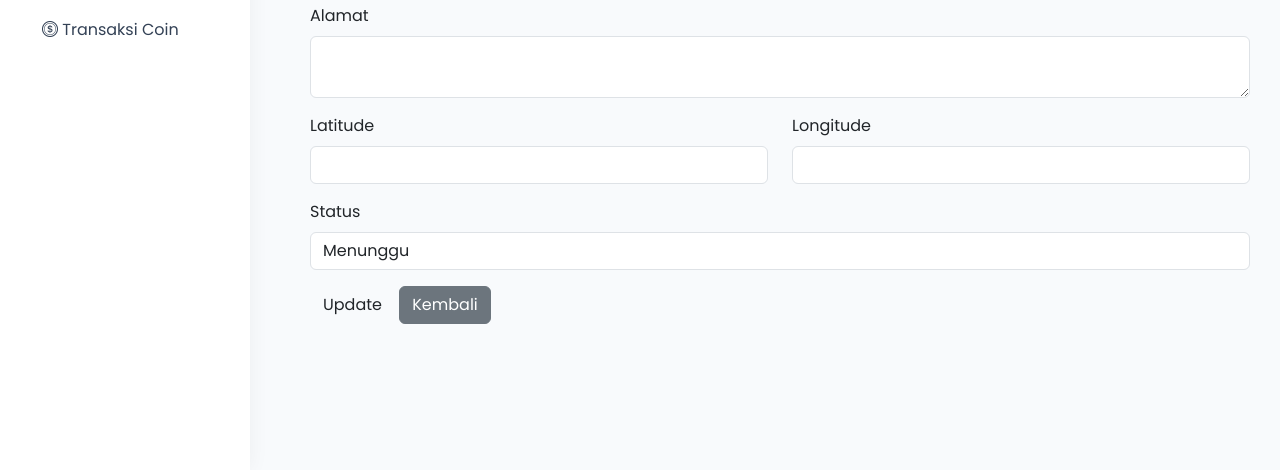
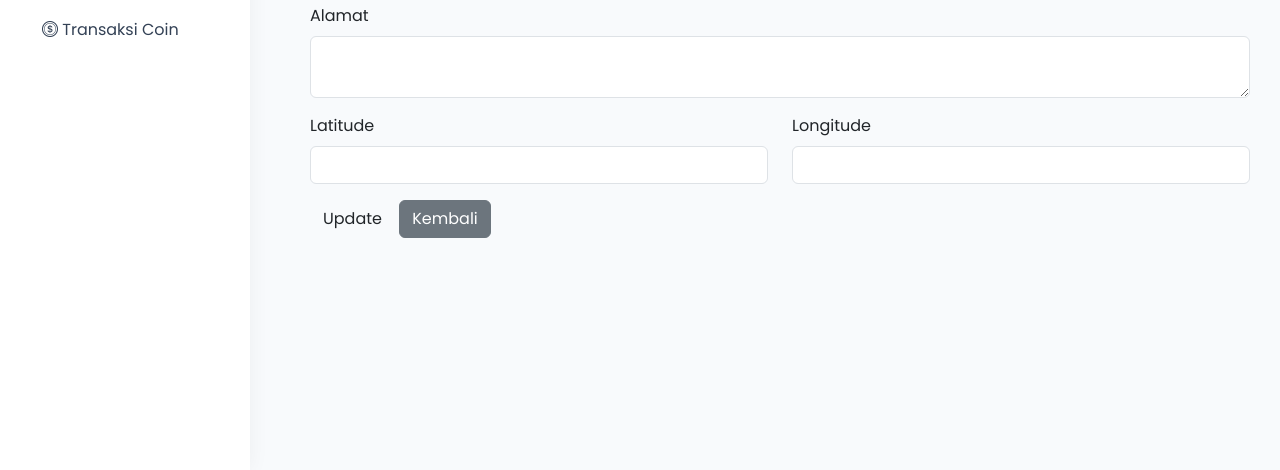
Before and after one commit to ezzbrow/ecopalu, a CodeIgniter 4 app: template app/Views/penjemputan/edit.php in a window 1280 px wide. Shown: the part 330-800 px from the top of the page. Run offline with PHP 8.4 and a stand-in for CodeIgniter, Linux system fonts and the light colour scheme; the template is opened without the code that fills it, so the values that code supplies are empty; some libraries are stand-ins or nearby versions.

Commit message:
fix: cegah status ter-overwrite saat update penjemputan biasa
- PenjemputanController::update(): hapus 'status' dari array update generik — field ini tidak ada di form edit, tapi sebelumnya tetap dibaca dari POST kosong dan meng-overwrite status jadi '' (silent coerce non-strict mode)
- Status hanya boleh diubah lewat method eksplisit: setujui(), tolak(), konfirmasiSelesai(), finalisasiPoin(), tolakPoin() — tidak terpengaruh oleh fix ini
- Hapus dropdown status dari penjemputan/edit.php (dead field, tidak lagi dibaca controller, berpotensi membingungkan user)

Ditemukan saat verifikasi RBAC Poin 7 (test edit granular).

Co-Authored-By: Claude Opus 4.8 (1M context) <noreply@anthropic.com>

```diff
--- a/app/Views/penjemputan/edit.php
+++ b/app/Views/penjemputan/edit.php
@@ -49,18 +49,6 @@
         </div>
     </div>
 
-    <div class="mb-3">
-        <label class="form-label">Status</label>
-        <select name="status" class="form-control">
-            <?php foreach (['menunggu','disetujui','menunggu_pemberian_poin','selesai','ditolak'] as $opt): ?>
-                <option value="<?= $opt ?>"
-                    <?= $penjemputan['status'] === $opt ? 'selected' : '' ?>>
-                    <?= ucfirst(str_replace('_', ' ', $opt)) ?>
-                </option>
-            <?php endforeach; ?>
-        </select>
-    </div>
-
     <button type="submit" class="btn btn-eco">Update</button>
     <a href="<?= base_url('penjemputan?role=admin') ?>" class="btn btn-secondary">Kembali</a>
 
```
Also changed, not shown: app/Controllers/PenjemputanController.php (+6 -1 lines).
